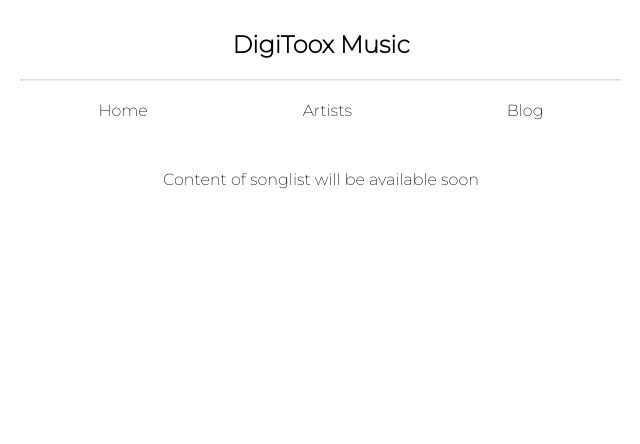
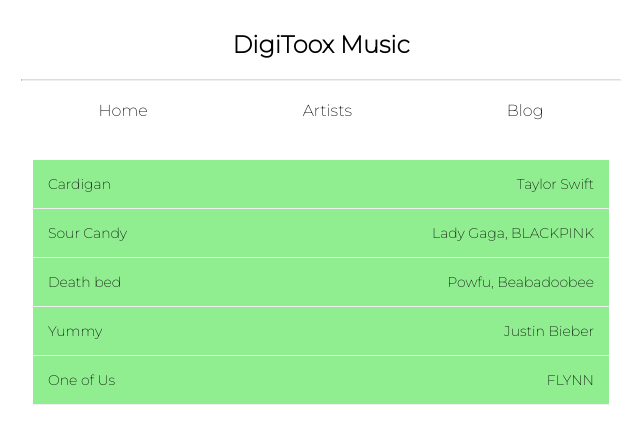
Before and after one commit to devster19/usereactjs, a React (Create React App) app: page / in a window 1280 px wide. Shown: the top 444 px of the page, without its empty margins (319-959 px from the left). Built offline with nearby package versions, Linux system fonts and the light colour scheme.

Commit message:
use list data

```diff
--- a/src/App.js
+++ b/src/App.js
@@ -4,10 +4,17 @@
 import SongList from './components/SongList'
 
 function App() {
+  const songs = [
+    { title:'Cardigan', artist: 'Taylor Swift' },
+    { title:'Sour Candy', artist: 'Lady Gaga, BLACKPINK' },
+    { title:'Death bed', artist: 'Powfu, Beabadoobee' },
+    { title:'Yummy', artist: 'Justin Bieber' },
+    { title:'One of Us', artist: 'FLYNN' },
+  ]
   return (
     <div className="App">
       <Navbar />
-      <SongList />
+      <SongList  charts={songs} />
     </div>
   );
 }
--- a/src/App.scss
+++ b/src/App.scss
@@ -21,5 +21,20 @@
     border-top: 1px solid #ddd;
   }
 }.song-content{
-  margin-top:50px;
+  margin-top:40px;
+  .chart-list{
+    list-style: none;
+    text-align: left;
+    background: lightgreen;
+    padding:0;
+    max-width: 96%;
+    margin-left: 2%;
+    li{
+      display: flex;
+      justify-content: space-between;
+      padding:15px;
+      border-bottom: 1px solid #eee;
+      font-size: 14px;
+    }
+  }
 }
--- a/src/components/SongList.js
+++ b/src/components/SongList.js
@@ -1,10 +1,14 @@
 import React from "react";
 
 
-const SongList = () => {
+const SongList = props => {
     return (
         <div className="song-content">
-            <p>Content of songlist will be available soon</p>
+            <ul className="chart-list">
+            {
+                props.charts.map(song => (<li key={song.title}><span>{song.title}</span><span>{song.artist}</span></li>))
+            }
+            </ul>
         </div>
 
     )
```
